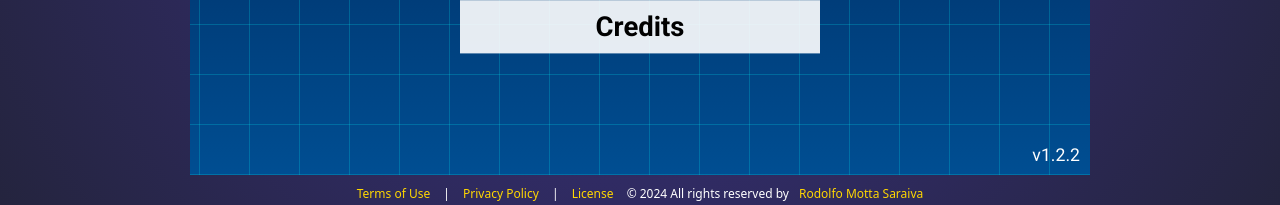
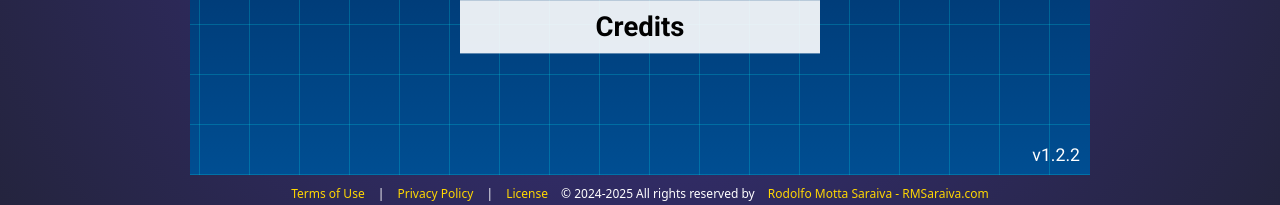
Before and after one commit to xBrasil/Arkanolf, a plain HTML site: page index.html in a window 1280 px wide. Shown: the part 595-800 px from the top of the page. Drawn offline with nearby package versions, Linux system fonts and the light colour scheme.

Commit message:
Atualizado HTML para copyright 2024-2025 e link para novo website RMSaraiva.com

```diff
--- a/index.html
+++ b/index.html
@@ -48,7 +48,7 @@
         <a href="privacy.html">Privacy Policy</a> |
         <a href="license.html">License</a>
 
-        <span>© 2024 All rights reserved by</span><span id="authorlink"><a href="https://br.linkedin.com/in/rodolfosaraiva/">Rodolfo Motta Saraiva</a></span>
+        <span>© 2024-2025 All rights reserved by </span><span id="authorlink"><a href="https://rmsaraiva.com/">Rodolfo Motta Saraiva - RMSaraiva.com</a></span>
     </footer>
 
     <!-- Scripts comuns -->
```
Also changed, not shown: license.html (+1 -1 lines), privacy.html (+1 -1 lines), templates/base.html (+1 -1 lines), terms.html (+1 -1 lines), 1 other file.
